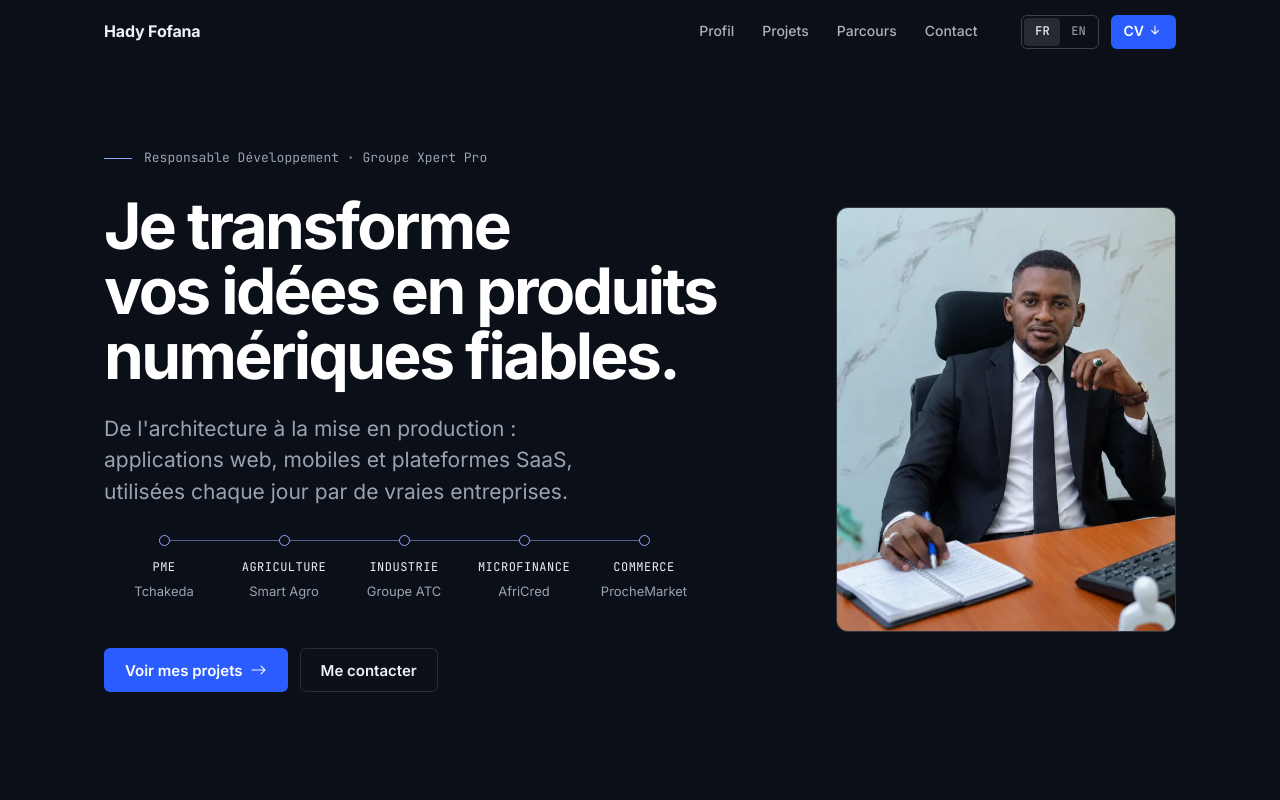
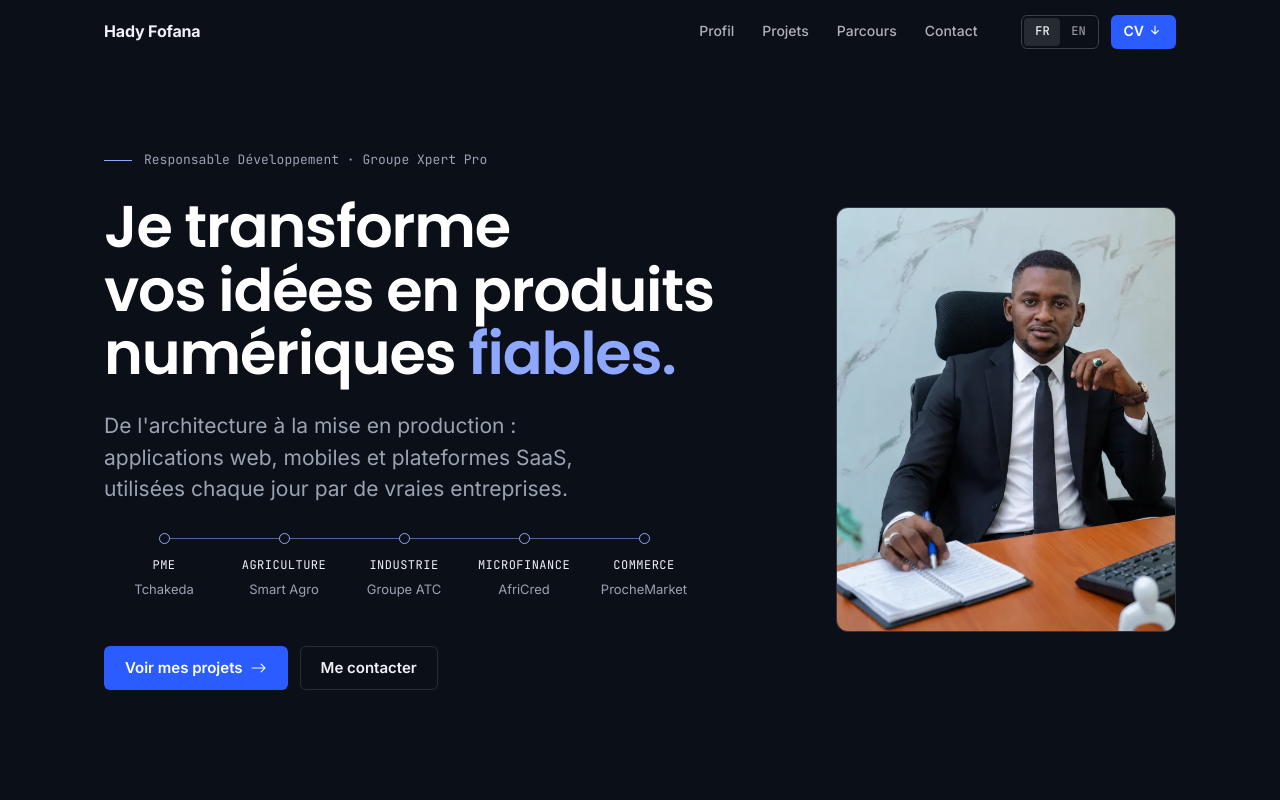
Before and after one commit to hedycarter/hedycarter.github.io, a plain HTML site: page index.html in a window 1280 px wide. Shown: the top 800 px of the page. Drawn offline with Linux system fonts and the light colour scheme; animation ran at ten frames a second.

Commit message:
Hero : titre en Poppins
- Titre du hero en Poppins semi-gras (le reste du site reste en Inter) ;
  le mot clé (« fiables » / « reliable ») en bleu.
- Tailles recalculées pour garder trois lignes de 320 à 1920 px.
- Police de secours Arial ajustée (size-adjust 105 %) : pas de saut
  pendant le chargement de la police.
- Image de partage régénérée avec la même typographie.

```diff
--- a/assets/css/style.css
+++ b/assets/css/style.css
@@ -392,15 +392,27 @@ button { font: inherit; color: inherit; }
   flex-shrink: 0;
 }
 
+/* Police de secours du titre : Arial ramenée à la largeur de Poppins semi-gras (mesurée : 105 %),
+   pour que le titre garde ses trois lignes pendant le chargement de la police (pas de saut). */
+@font-face {
+  font-family: "Poppins Fallback";
+  src: local("Arial");
+  size-adjust: 105%;
+}
 .hero-title {
-  /* Coupures choisies dans le texte (<br>), selon le sens : pas de petit mot seul en fin de ligne */
-  font-size: clamp(34px, 5vw, 64px);
-  font-weight: 700;
-  line-height: 1.02;
-  letter-spacing: -0.04em;
+  /* Coupures choisies dans le texte (<br>), selon le sens : pas de petit mot seul en fin de ligne.
+     Poppins pour le titre du hero seulement ; le reste du site reste en Inter.
+     Ligne la plus longue : 10,4 em ; 62 px = 642 px dans une colonne de 668 px. */
+  font-family: "Poppins", "Poppins Fallback", Arial, sans-serif;
+  font-size: clamp(36px, 4.6vw, 62px);
+  font-weight: 600;
+  line-height: 1.08;
+  letter-spacing: -0.02em;
   color: #fff;
   margin-bottom: 24px;
 }
+/* Le mot qui porte la promesse, à la couleur de la requête */
+.hero-title em { font-style: normal; color: var(--request-on-dark); }
 
 .hero-lead {
   max-width: 40ch;
@@ -496,8 +508,8 @@ button { font: inherit; color: inherit; }
   .hero { padding-top: calc(var(--header-h) + 32px); align-items: flex-start; }
   .hero-inner { grid-template-columns: 1fr; gap: 32px; }
   .hero-photo { order: -1; }
-  /* La plus longue ligne (« Je construis le logiciel ») tient dans la largeur de l'écran */
-  .hero-title { font-size: clamp(26px, 8.4vw, 52px); }
+  /* La plus longue ligne (« vos idées en produits », 10,4 em) tient dans la largeur de l'écran */
+  .hero-title { font-size: clamp(26px, 8.4vw, 46px); }
 }
 
 /* Mobile et tablette : la photo en grand, d'un bord à l'autre sous l'en-tête, cadrée sur le visage ;
--- a/assets/js/i18n.js
+++ b/assets/js/i18n.js
@@ -76,7 +76,7 @@ window.I18N = {
     'cs.agro.dec3.text': "Deux rôles distincts avec des droits asymétriques : les coachs publient des conseils validés, les agriculteurs interagissent et signalent des problèmes terrain. Modération intégrée pour maintenir la qualité des échanges.",
     'refs.note': 'Références professionnelles disponibles sur demande.',
     'hero.eyebrow': 'Responsable Développement · Groupe&nbsp;Xpert&nbsp;Pro',
-    'hero.title': 'Je transforme<br> vos idées en produits<br> numériques fiables.',
+    'hero.title': 'Je transforme<br> vos idées en produits<br> numériques <em>fiables.</em>',
     'hero.lead': "De l'architecture à la mise en production&nbsp;: applications web, mobiles et plateformes SaaS, utilisées chaque jour par de vraies entreprises.",
     'pf.badge.agro': 'Projet actuel · Groupe Xpert Pro',
     'pf.tchakeda.s1': 'entreprises inscrites', 'pf.tchakeda.s2': 'utilisateurs',
@@ -303,7 +303,7 @@ window.I18N = {
     'cs.agro.dec3.text': 'Two distinct roles with asymmetric rights: coaches publish validated advice, farmers interact and report field problems. Built-in moderation to maintain exchange quality.',
     'refs.note': 'Professional references available upon request.',
     'hero.eyebrow': 'Head of Development · Groupe&nbsp;Xpert&nbsp;Pro',
-    'hero.title': 'I turn your ideas<br> into reliable<br> digital products.',
+    'hero.title': 'I turn your ideas<br> into <em>reliable</em><br> digital products.',
     'hero.lead': 'From architecture to production: web and mobile apps and SaaS platforms, used every day by real businesses.',
     'pf.badge.agro': 'Current project · Groupe Xpert Pro',
     'pf.tchakeda.s1': 'registered companies', 'pf.tchakeda.s2': 'users',
--- a/assets/js/motion.js
+++ b/assets/js/motion.js
@@ -486,7 +486,7 @@
       var done = false;
       function go() { if (!done) { done = true; fn(); } }
       if (doc.fonts && doc.fonts.load) {
-        Promise.all([doc.fonts.load('700 48px Inter'), doc.fonts.load('400 20px Inter')])
+        Promise.all([doc.fonts.load('600 48px Poppins'), doc.fonts.load('400 20px Inter')])
           .then(function () { return doc.fonts.ready; }).then(go, go);
         setTimeout(go, 700);
       } else { go(); }
--- a/index.html
+++ b/index.html
@@ -67,10 +67,10 @@
   <link rel="preconnect" href="https://fonts.googleapis.com">
   <link rel="preconnect" href="https://fonts.gstatic.com" crossorigin>
   <!-- Polices et icônes chargées sans bloquer le premier affichage (le texte s'affiche d'abord en police système) -->
-  <link href="https://fonts.googleapis.com/css2?family=Inter:wght@400;500;600;700&family=JetBrains+Mono:wght@400;500&display=swap" rel="stylesheet" media="print" onload="this.media='all'">
+  <link href="https://fonts.googleapis.com/css2?family=Inter:wght@400;500;600;700&family=Poppins:wght@600&family=JetBrains+Mono:wght@400;500&display=swap" rel="stylesheet" media="print" onload="this.media='all'">
   <link href="assets/vendor/bootstrap-icons/bootstrap-icons.subset.css" rel="stylesheet" media="print" onload="this.media='all'">
   <noscript>
-    <link href="https://fonts.googleapis.com/css2?family=Inter:wght@400;500;600;700&family=JetBrains+Mono:wght@400;500&display=swap" rel="stylesheet">
+    <link href="https://fonts.googleapis.com/css2?family=Inter:wght@400;500;600;700&family=Poppins:wght@600&family=JetBrains+Mono:wght@400;500&display=swap" rel="stylesheet">
     <link href="assets/vendor/bootstrap-icons/bootstrap-icons.subset.css" rel="stylesheet">
   </noscript>
   <link href="assets/css/style.css" rel="stylesheet">
@@ -173,7 +173,7 @@
       <div class="container hero-inner">
         <div class="hero-text">
           <p class="hero-eyebrow" data-i18n="hero.eyebrow">Responsable Développement · Groupe&nbsp;Xpert&nbsp;Pro</p>
-          <h1 class="hero-title" data-i18n="hero.title">Je transforme<br> vos idées en produits<br> numériques fiables.</h1>
+          <h1 class="hero-title" data-i18n="hero.title">Je transforme<br> vos idées en produits<br> numériques <em>fiables.</em></h1>
           <p class="hero-lead" data-i18n="hero.lead">De l'architecture à la mise en production&nbsp;: applications web, mobiles et plateformes SaaS, utilisées chaque jour par de vraies entreprises.</p>
           <!-- La carte du travail : un trait relie les quatre secteurs, chacun mène à son projet -->
           <nav class="hero-map" aria-label="Mes projets par secteur" data-i18n-aria="map.label">
```
Also changed, not shown: assets/img/og-hady.jpg.
